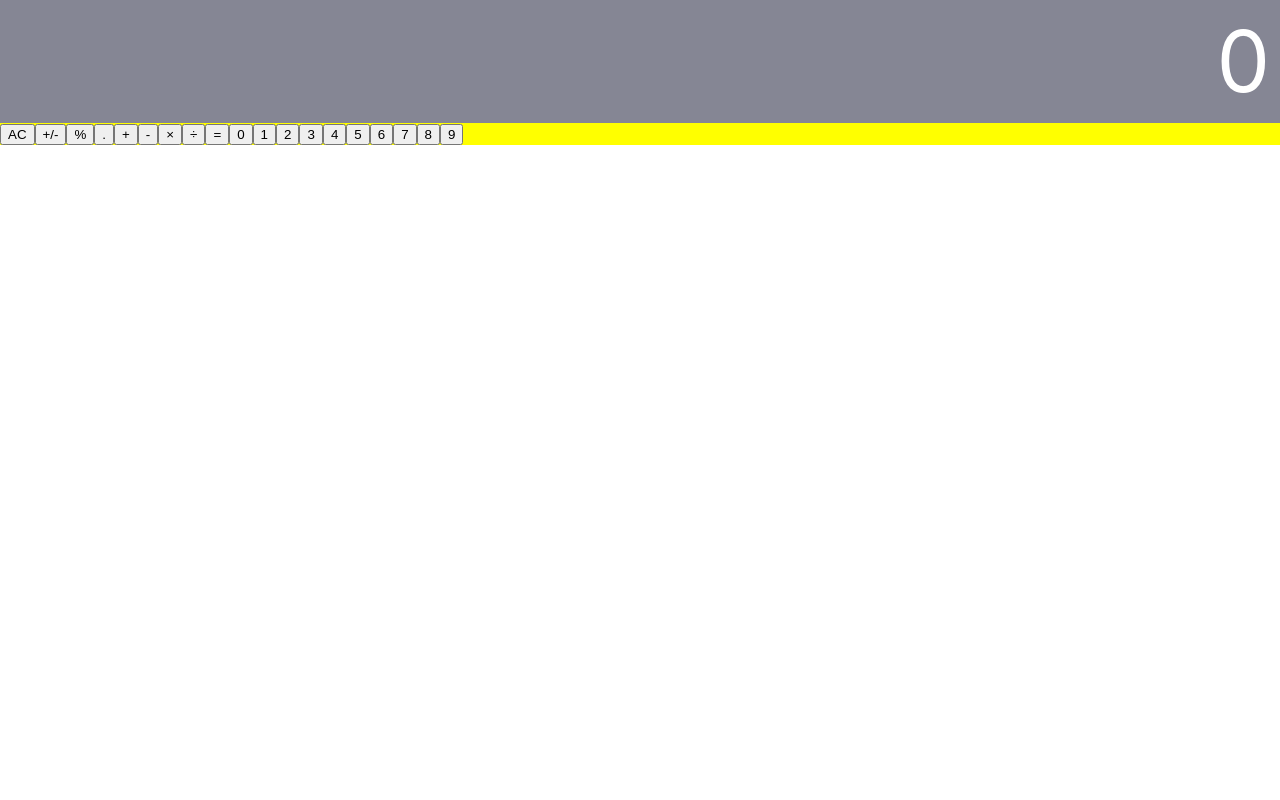
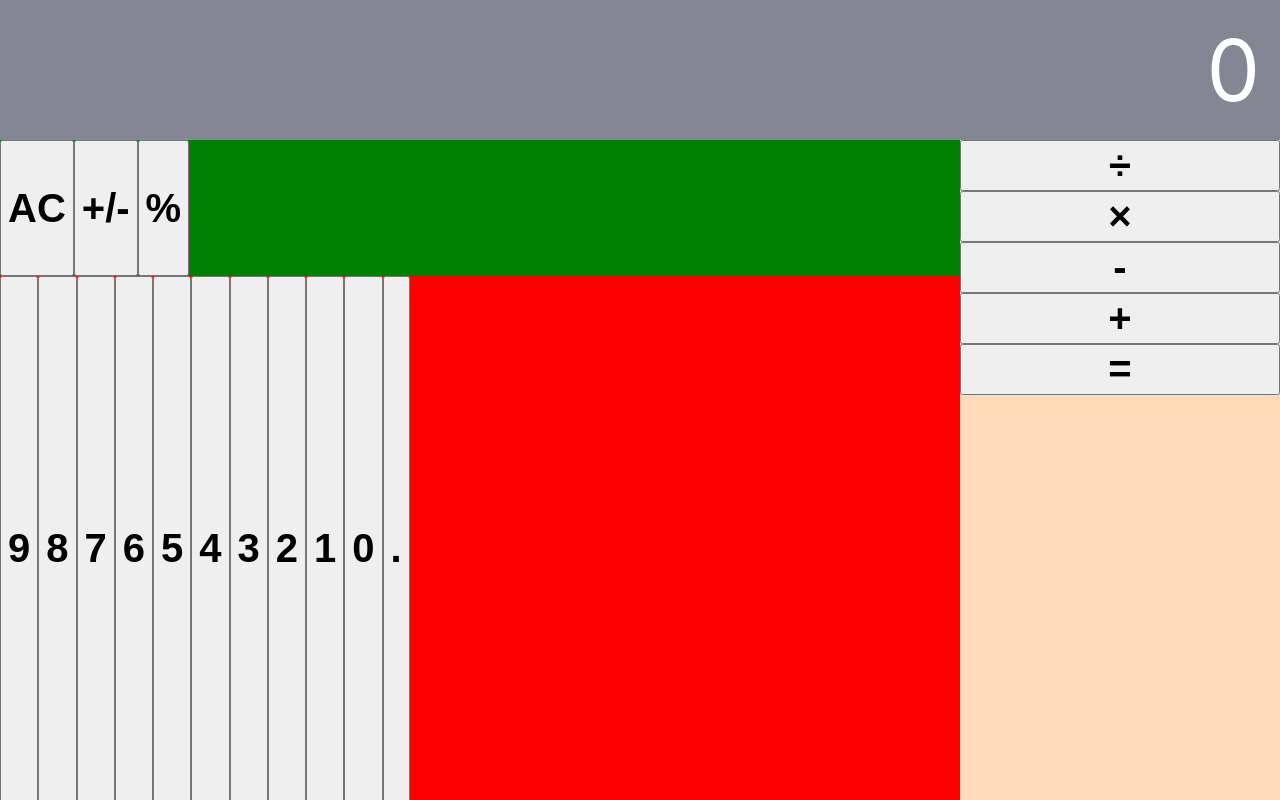
Before and after one commit to tomyang11/calculator, a React (Create React App) app: page / in a window 1280 px wide. Built offline with nearby package versions, Linux system fonts and the light colour scheme.

Commit message:
style update

```diff
--- a/src/components/Calculator.js
+++ b/src/components/Calculator.js
@@ -1,13 +1,12 @@
 import React, { useState, useEffect } from "react";
 
-import styles from './Calculator.module.css';
+import styles from "./Calculator.module.css";
 
 import Display from "./Display";
-import KeyPad from './KeyPad/KeyPad';
+import KeyPad from "./KeyPad/KeyPad";
 
 const Calculator = () => {
-
-    const [input, setInput] = useState('0'); // String
+	const [input, setInput] = useState("0"); // String
 	const [currTotal, setCurrTotal] = useState(0); // Float
 	const [sign, setSign] = useState(""); // Operation Sign as String
 
@@ -18,25 +17,25 @@ const Calculator = () => {
 	function evaluate() {
 		if (sign === "") {
 			setCurrTotal(parseFloat(input));
-        } else if (sign === '+') {
+		} else if (sign === "+") {
 			setCurrTotal(currTotal + parseFloat(input));
-        } else if (sign === '-') {
+		} else if (sign === "-") {
 			setCurrTotal(currTotal - parseFloat(input));
-        } else if (sign === '×') {
+		} else if (sign === "×") {
 			setCurrTotal(currTotal * parseFloat(input));
-        } else if (sign === '÷') {
+		} else if (sign === "÷") {
 			setCurrTotal(currTotal / parseFloat(input));
 		}
 	}
 
 	function numInput(entry) {
 		// if current stored value for input is zero, handle if specially
-        if (input === '0') {
+		if (input === "0") {
 			// if new entry is not zero that means it's the first none zero entry
-            if (entry != '0') {
+			if (entry != "0") {
 				setInput(entry);
 			}
-            return
+			return;
 		}
 		// check if the new entry is part of a new number
 		if (input == currTotal) {
@@ -47,19 +46,19 @@ const Calculator = () => {
 	}
 
 	function newEntry(entry) {
-        if (entry == '+' || entry == '-' || entry == '×' || entry == '÷') {
+		if (entry == "+" || entry == "-" || entry == "×" || entry == "÷") {
 			evaluate();
 			setSign(entry);
-        } else if (entry == '=') {
+		} else if (entry == "=") {
 			evaluate();
-        } else if (entry == 'AC') {
-            setInput('0');
+		} else if (entry == "AC") {
+			setInput("0");
 			setCurrTotal(0);
-            setSign('');
-        } else if (entry == '+/-') {
+			setSign("");
+		} else if (entry == "+/-") {
 			setInput(input * -1);
-        } else if (entry == '%') {
-            if (parseFloat(input) != NaN && input != '0') {
+		} else if (entry == "%") {
+			if (parseFloat(input) != NaN && input != "0") {
 				setInput(input / 100);
 			}
 		} else {
@@ -70,9 +69,7 @@ const Calculator = () => {
 	return (
 		<div className={styles.calculator}>
 			<Display displayVal={input} />
-            <div>
 			<KeyPad onClick={newEntry} />
-            </div>
 		</div>
 	);
 };
--- a/src/components/Calculator.module.css
+++ b/src/components/Calculator.module.css
@@ -5,9 +5,9 @@
     align-items: flex-start;
     flex-wrap: wrap;
     flex-direction: row;
-    /* top: 0px;
-    right: 0px;
+    position: fixed;
+    top: 0px;
     left: 0px;
     bottom: 0px;
-    position: absolute; */
+    right: 0px;
 }
--- a/src/components/Display.module.css
+++ b/src/components/Display.module.css
@@ -1,10 +1,11 @@
 .display {
-    display: flex;
-    justify-content: flex-end;
     align-items: center;
     background: #858694;
+    color: white;
+    display: flex;
+    font-size: 85px;
+    justify-content: flex-end;
+    padding: 10px 20px;
     width: 100%;
-    color: white;
-    padding: 10px;
-    font-size: 85px;
+    height: 15%;
 }
--- a/src/components/KeyPad/Button.js
+++ b/src/components/KeyPad/Button.js
@@ -8,7 +8,7 @@ const Button = (props) => {
         props.onClick(props.value);
     }
 
-    return <button onClick={clickHandler}>{props.value}</button>
+    return <button className={styles.button} onClick={clickHandler}>{props.value}</button>
 }
 
 export default Button;
--- a/src/components/KeyPad/Button.module.css
+++ b/src/components/KeyPad/Button.module.css
@@ -0,0 +1,9 @@
+.button {
+    cursor: pointer;
+    display: flex;
+    flex-wrap: wrap;
+    justify-content: center;
+    align-items: center;
+    font-size: 40px;
+    font-weight: bold;
+}
--- a/src/components/KeyPad/KeyPad.js
+++ b/src/components/KeyPad/KeyPad.js
@@ -1,30 +1,43 @@
-import React, { useState } from 'react';
+import React, { useState } from "react";
 
-import Button from './Button';
+import Button from "./Button";
+
+import styles from "./KeyPad.module.css";
 
 const KeyPad = (props) => {
-
-    const numberButtons = [];
-    const operationsButtons = [];
-
-	for (let i = 0; i < 10; i++) {
-		numberButtons.push(<Button onClick={props.onClick} id={i} value={String(i)} />);
-	}
-
-    operationsButtons.push(<Button onClick={props.onClick} id={10} value={'+'} />);
-    operationsButtons.push(<Button onClick={props.onClick} id={11} value={'-'} />);
-    operationsButtons.push(<Button onClick={props.onClick} id={12} value={'×'} />);
-    operationsButtons.push(<Button onClick={props.onClick} id={13} value={'÷'} />);
-    operationsButtons.push(<Button onClick={props.onClick} id={14} value={'='} />);
-
-    return <React.Fragment>
-        <Button onClick={props.onClick} id={15} value={'AC'} />
-        <Button onClick={props.onClick} id={16} value={'+/-'} />
-        <Button onClick={props.onClick} id={17} value={'%'} />
-        <Button onClick={props.onClick} id={18} value={'.'} />
-        {operationsButtons}
-        {numberButtons}
-    </React.Fragment>
-}
+	return (
+		<div className={styles.keypad}>
+            <div className={styles['keypad-leftside']}>
+                <div className={styles['keypad-specialbtn']}>
+                    <Button className={`${styles['grey-buttons']}`} onClick={props.onClick} id={15} value={"AC"} />
+                    <Button onClick={props.onClick} id={16} value={"+/-"} />
+                    <Button onClick={props.onClick} id={17} value={"%"} />
+                </div>
+                <div className={styles['keypad-numbers']}>
+                    <Button className={`${styles['grey-buttons']}`} onClick={props.onClick} id={9} value={'9'} />
+                    <Button onClick={props.onClick} id={8} value={'8'} />
+                    <Button onClick={props.onClick} id={7} value={'7'} />
+                    <Button onClick={props.onClick} id={6} value={'6'} />
+                    <Button onClick={props.onClick} id={5} value={'5'} />
+                    <Button onClick={props.onClick} id={4} value={'4'} />
+                    <Button onClick={props.onClick} id={3} value={'3'} />
+                    <Button onClick={props.onClick} id={2} value={'2'} />
+                    <Button onClick={props.onClick} id={1} value={'1'} />
+                    <Button onClick={props.onClick} id={0} value={'0'} />
+                    <Button onClick={props.onClick} id={18} value={"."} />
+                </div>
+            </div>
+            <div className={styles['keypad-rightside']}>
+                <div className={styles['keypad-operations']}>
+                    <Button className={`${styles['orange-buttons']}`} onClick={props.onClick} id={10} value={"÷"} />
+                    <Button onClick={props.onClick} id={11} value={"×"} />
+                    <Button onClick={props.onClick} id={12} value={"-"} />
+                    <Button onClick={props.onClick} id={13} value={"+"} />
+                    <Button onClick={props.onClick} id={14} value={"="} />
+                </div>
+            </div>
+		</div>
+	);
+};
 
 export default KeyPad;
--- /dev/null
+++ b/src/components/KeyPad/KeyPad.module.css
@@ -0,0 +1,57 @@
+.keypad {
+    background-color: blue;
+    display: flex;
+    flex-wrap: wrap;
+    justify-content: flex-start;
+    align-items: flex-start;
+    width: 100%;
+    height: 85%;
+}
+
+.keypad-rightside {
+    background-color: teal;
+    display: flex;
+    width: 25%;
+    height: 100%;
+}
+
+.keypad-leftside {
+    background-color: purple;
+    display: flex;
+    flex-direction: column;
+    width: 75%;
+    height: 100%;
+}
+
+.keypad-specialbtn {
+    background-color: green;
+    display: flex;
+    width: 100%;
+    height: 20%
+}
+
+.keypad-numbers {
+    background-color: red;
+    flex-wrap: wrap;
+    display: flex;
+    width: 100%;
+    height: 80%;
+}
+
+.keypad-operations {
+    background-color: peachpuff;
+    flex-direction: column;
+    display: flex;
+    width: 100%;
+    height: 100%;
+}
+
+.grey-buttons {
+    background-color: #E0E0E0;
+    color: black;
+}
+
+.orange-buttons {
+    background-color: #F4923E;
+    color: white;
+}
```
Lines whose indentation alone changed are shown as unchanged.
